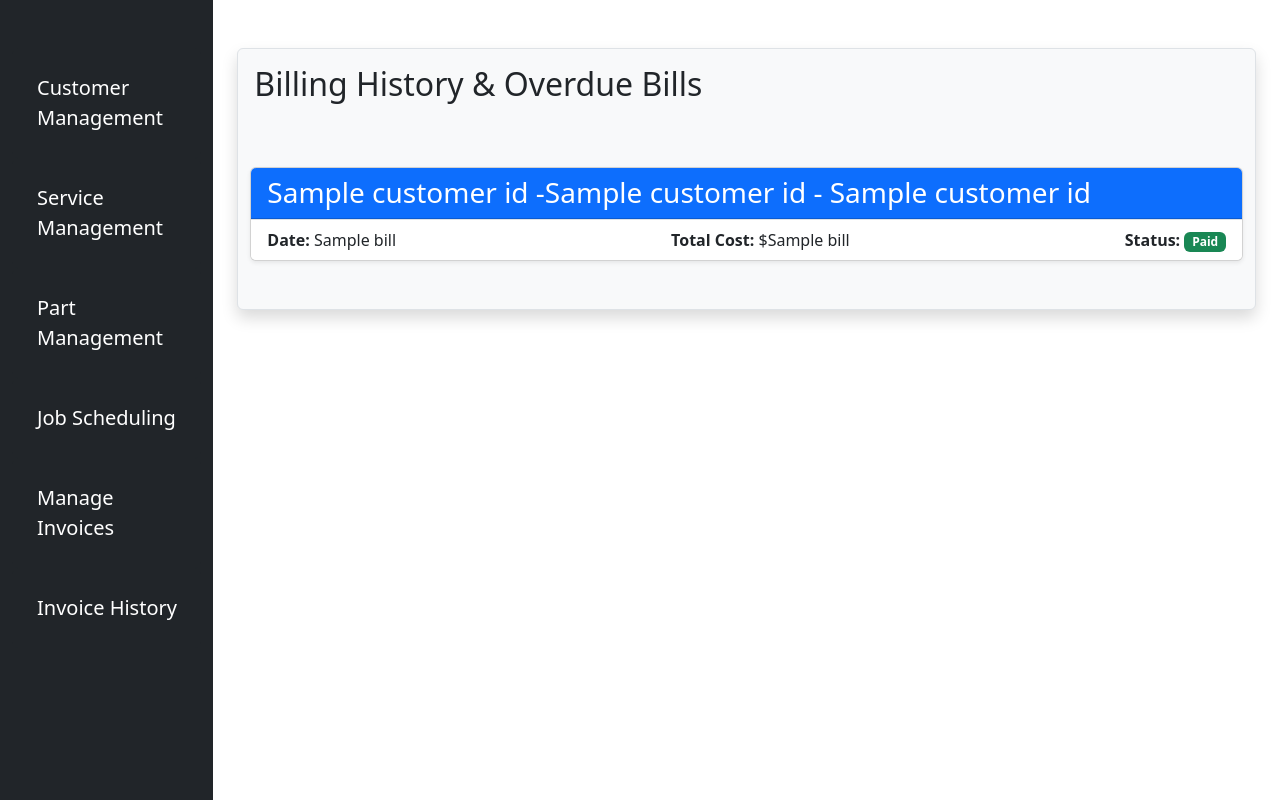
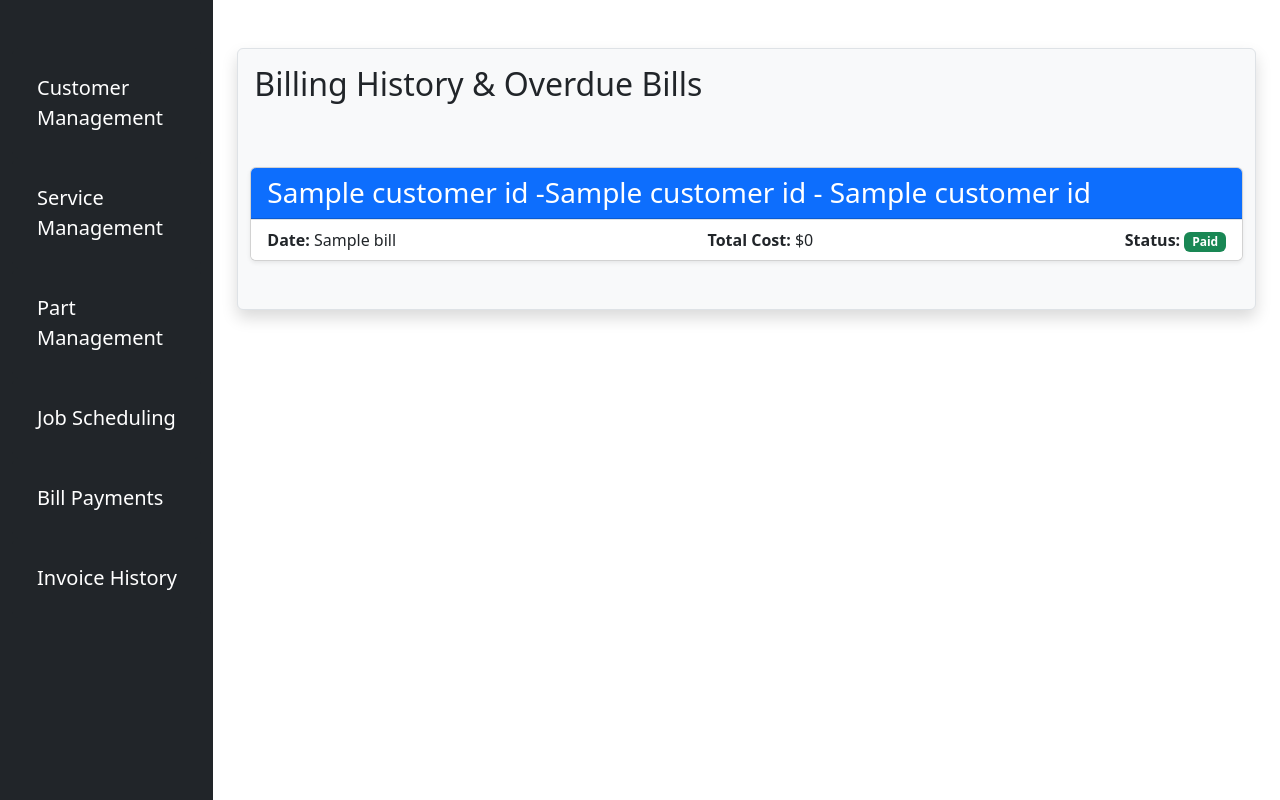
Before and after one commit to Zilin-Li/SelwynRepairSys-Python-V2, a Flask app: template templates/admin/billhistory.html in a window 1280 px wide. Shown: the part 62-862 px from the top of the page. Run offline with Flask 3, Linux system fonts and the light colour scheme; the template is opened without the code that fills it: most values are stand-ins (such as "Sample title", 1, 10 or a date in 2020).

Commit message:
add readme.md

```diff
--- a/templates/admin/adminpage.html
+++ b/templates/admin/adminpage.html
@@ -10,7 +10,7 @@
                 <a class="btn btn-dark py-4 my-0 ps-4 w-100 fs-5 text-start " href="{{ url_for('services') }}">Service Management</a>
                 <a class="btn btn-dark py-4 my-0 ps-4 w-100 fs-5 text-start " href="{{ url_for('parts') }}">Part Management</a>
                 <a class="btn btn-dark py-4 my-0 ps-4 w-100 fs-5 text-start " href="{{ url_for('schedule') }}">Job Scheduling</a>
-                <a class="btn btn-dark py-4 my-0 ps-4 w-100 fs-5 text-start " href="{{ url_for('billpayments') }}">Manage Invoices</a>
+                <a class="btn btn-dark py-4 my-0 ps-4 w-100 fs-5 text-start " href="{{ url_for('billpayments') }}">Bill Payments</a>
                 <a class="btn btn-dark py-4 my-0 ps-4 w-100 fs-5 text-start " href="{{ url_for('billhistory') }}">Invoice History</a>
             </nav>
 
--- a/templates/admin/billhistory.html
+++ b/templates/admin/billhistory.html
@@ -23,7 +23,7 @@
                     <li class="list-group-item {{ 'bg-danger text-white' if bill[5] < overdue_date and not bill[7] }}">
                         <div class="d-flex justify-content-between align-items-center">
                             <div><strong>Date:</strong> {{ bill[5] }}</div>
-                            <div><strong>Total Cost:</strong> ${{ bill[6] }}</div>
+                            <div><strong>Total Cost:</strong> ${{ bill[6] if bill[6] else 0}}</div>
                             <div><strong>Status:</strong>
                                 {% if bill[-1] == 0 %}
                                 <span class="badge bg-danger">Unpaid</span>
```
Also changed, not shown: README.md.
